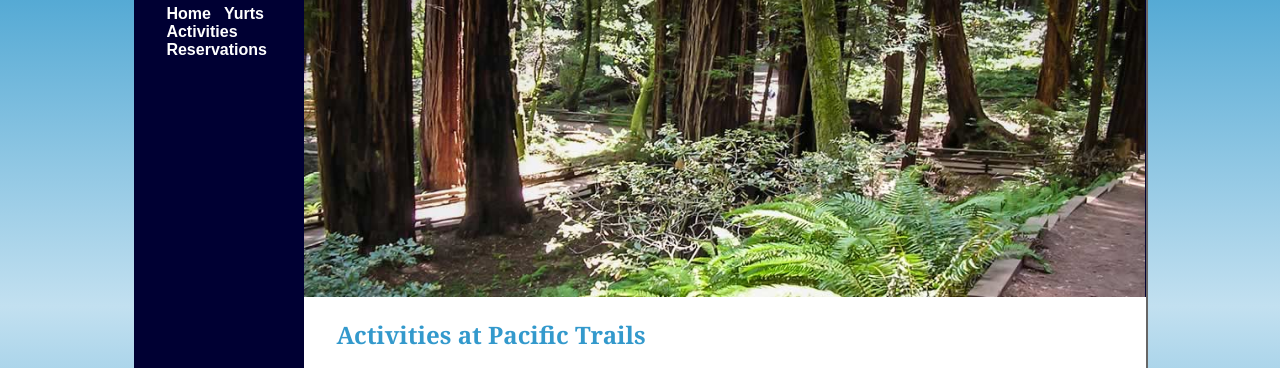
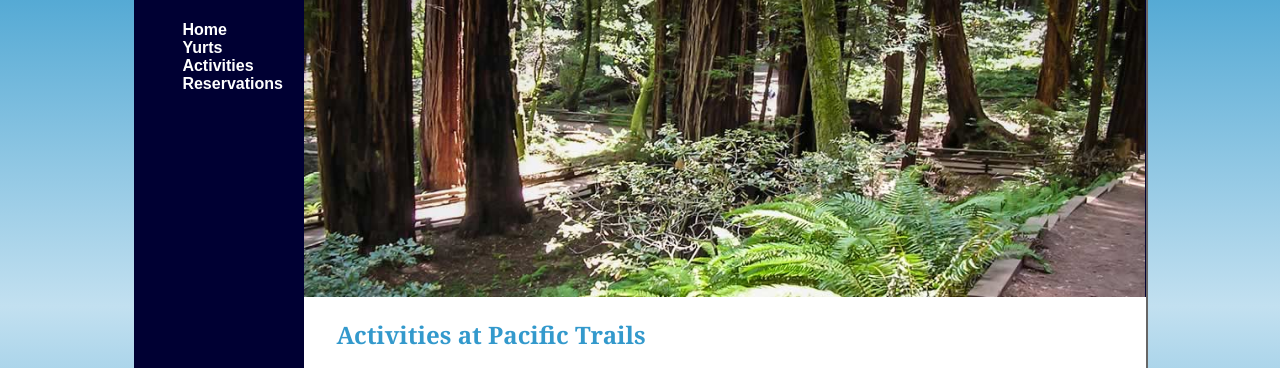
Before and after one commit to patrickbmannella/lab_PatrickMannella, a plain HTML site: page activities.html in a window 1280 px wide. Shown: the part 96-464 px from the top of the page. Drawn offline with Linux system fonts and the light colour scheme.

Commit message:
Lab 4, Task 5, modify activities page

```diff
--- a/activities.html
+++ b/activities.html
@@ -11,10 +11,12 @@
 <h1>Pacific Trails Resort</h1>
 </header>
 <nav>
-	<a href="index.html">Home</a>  &nbsp;
-      <a href="yurts.html">Yurts</a>  &nbsp;
-      <a href="activities.html">Activities</a>  &nbsp;
-	  <a href="reservations.html">Reservations</a>
+	<ul>
+	  <li><a href="index.html">Home</a></li>
+      <li><a href="yurts.html">Yurts</a></li>
+      <li><a href="activities.html">Activities</a></li>
+	  <li><a href="reservations.html">Reservations</a></li>
+	</ul>
 </nav>
 <div id="trailhero"></div>
 <main>
```
